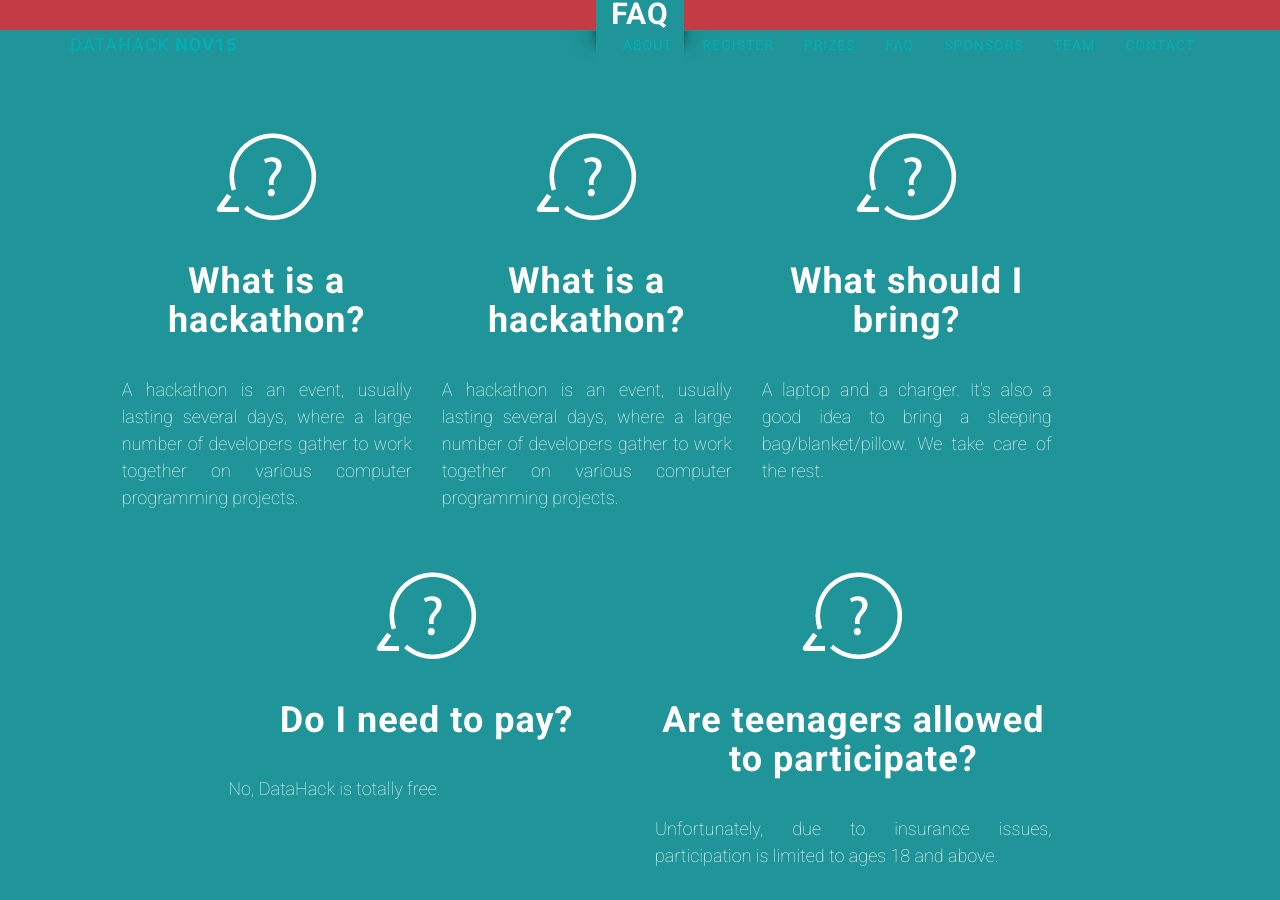
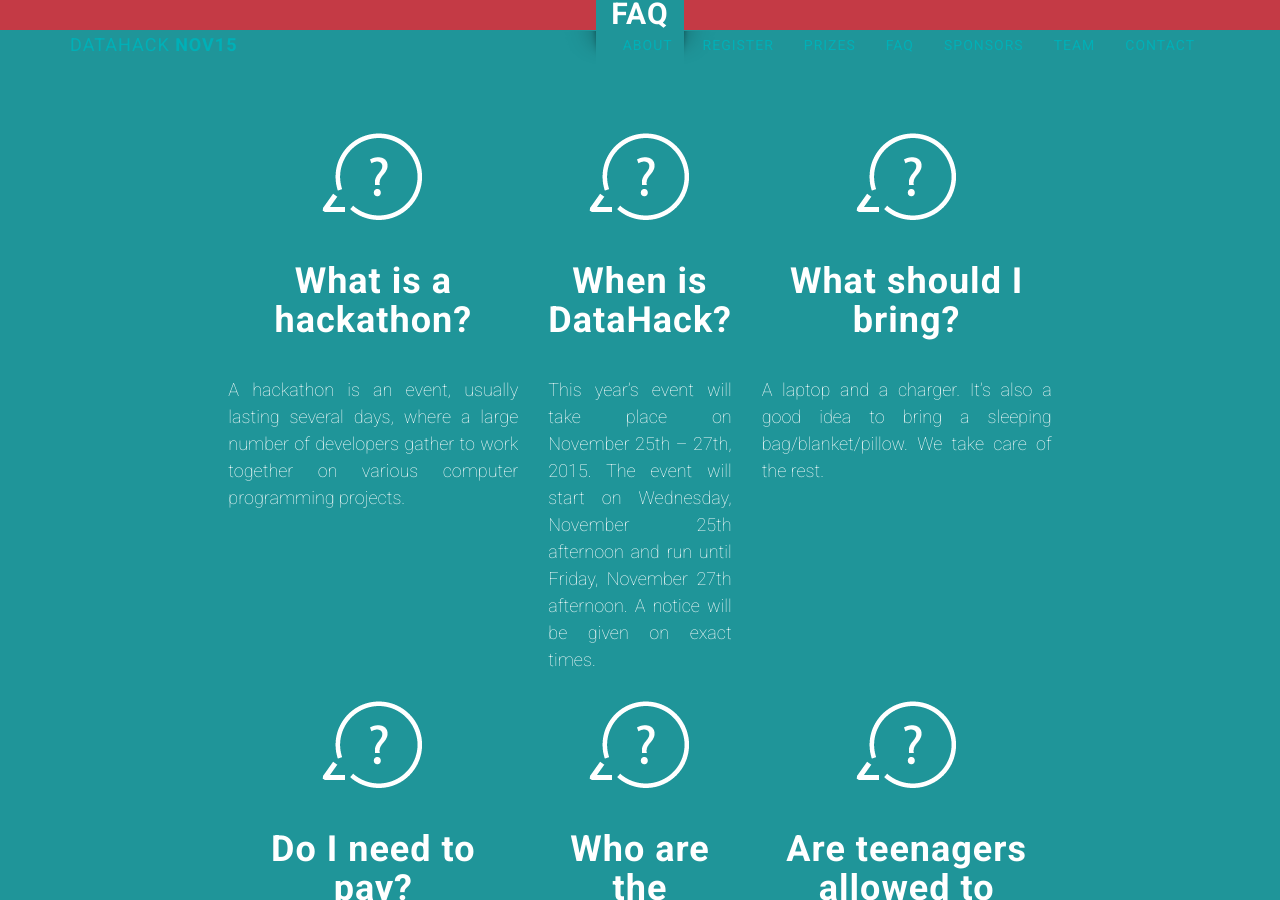
Before and after one commit to ido-staging/datahacksweb, a Jekyll site: the page built from index.html, in a window 1280 px wide and 900 px high, scrolled down 3851 px. Built offline with Jekyll 4.4.1, drawn with Linux system fonts in a browser that asks for light colours; some of the changed text lies outside the part shown.

Commit message:
prizes lineup and more faqs

```diff
--- a/_includes/faq.html
+++ b/_includes/faq.html
@@ -7,35 +7,35 @@
 
 <section id="faq" class="container content-section text-center color-cyan">
     <div class="row" align="justify">
-        <div class="col-md-1">
+        <div class="col-md-2">
         </div>
         <div class="col-md-3 text-light">
-            <img class="about-icon" src="img/icon_faq-04.png" alt="Datahack" style="display:block;margin:auto;margin-bottom:1cm;">
-            <h1 class="about-title" align="center">What is a hackathon?</h1>
+            <img class="faq-icon" src="img/icon_faq-04.png" alt="Datahack" style="display:block;margin:auto;margin-bottom:1cm;">
+            <h1 class="hackathon-title" align="center">What is a hackathon?</h1>
             <div class="left-text-column ">
             <p align="justify">
             A hackathon is an event, usually lasting several days, where a large number of developers gather to work together on various computer programming projects.
             </p>
             </div>
         </div>
-        <div class="col-md-3 text-light">
-            <img class="about-icon" src="img/icon_faq-04.png" alt="Datahack" style="display:block;margin:auto;margin-bottom:1cm;">
-            <h1 class="about-title" align="center">What is a hackathon?</h1>
+        <div class="col-md-2 text-light">
+            <img class="faq-icon" src="img/icon_faq-04.png" alt="Datahack" style="display:block;margin:auto;margin-bottom:1cm;">
+            <h1 class="when-title" align="center">When is DataHack?</h1>
             <div class="left-text-column ">
             <p align="justify">
-            A hackathon is an event, usually lasting several days, where a large number of developers gather to work together on various computer programming projects.
+            This year’s event will take place on November 25th – 27th, 2015. The event will start on Wednesday, November 25th afternoon and run until Friday, November 27th afternoon. A notice will be given on exact times.
             </p>
             </div>
         </div>
         <div class="col-md-3 text-light">
-            <img class="about-icon" src="img/icon_faq-04.png" alt="Location" style="display:block;margin:auto;margin-bottom:1cm;">
+            <img class="faq-icon" src="img/icon_faq-04.png" alt="Location" style="display:block;margin:auto;margin-bottom:1cm;">
             <h1 class="about-title" align="center">What should I bring?</h1>
             <div class="middle-text-column">
             <p align="justify">
             A laptop and a charger. It’s also a good idea to bring a sleeping bag/blanket/pillow. We take care of the rest.
             </p>
             </div>
-        <div class="col-md-1">
+        <div class="col-md-2">
         </div>
         <br><br><br>
       </div>
@@ -43,18 +43,27 @@
         <div class="row" align="justify">
             <div class="col-md-2">
             </div>
-            <div class="col-md-4 text-light">
-                <img class="about-icon" src="img/icon_faq-04.png" alt="Date" style="display:block;margin:auto;margin-bottom:1cm;">
-                <h1 class="about-title" align="center">Do I need to pay?</h1>
+            <div class="col-md-3 text-light">
+                <img class="faq-icon" src="img/icon_faq-04.png" alt="Date" style="display:block;margin:auto;margin-bottom:1cm;">
+                <h1 class="pay-title" align="center">Do I need to pay?</h1>
                 <div class="left-text-column ">
                 <p align="justify">
                 No, DataHack is totally free.
                 </p>
                 </div>
             </div>
-            <div class="col-md-4 text-light">
-                <img class="about-icon" src="img/icon_faq-04.png" alt="Participants" style="display:block;margin:auto;margin-bottom:1cm;">
-                <h1 class="about-title" align="center">Are teenagers allowed to participate?</h1>
+            <div class="col-md-2 text-light">
+                <img class="faq-icon" src="img/icon_faq-04.png" alt="Date" style="display:block;margin:auto;margin-bottom:1cm;">
+                <h1 class="judge-title" align="center">Who are the judges?</h1>
+                <div class="left-text-column ">
+                <p align="justify">
+                We are currently in the process of determining judges. An official notice will be given at a later date.
+                </p>
+                </div>
+            </div>
+            <div class="col-md-3 text-light">
+                <img class="faq-icon" src="img/icon_faq-04.png" alt="Participants" style="display:block;margin:auto;margin-bottom:1cm;">
+                <h1 class="teen-title" align="center">Are teenagers allowed to participate?</h1>
                 <div class="middle-text-column">
                 <p align="justify">
                 Unfortunately, due to insurance issues, participation is limited to ages 18 and above.
--- a/_includes/prizes.html
+++ b/_includes/prizes.html
@@ -7,20 +7,20 @@
 
 <section id="prizes" class="container content-section text-center color-red">
     <div class="row" align="justify">
-        <div class="col-md-1">
+        <div class="col-md-2">
         </div>
         <div class="col-md-3 text-light">
             <img class="first-prize-icon" src="img/icon_1st-02.png" alt="Datahack" style="display:block;margin:auto;margin-bottom:1cm;">
             <h1 class="first-prize-title" align="center">4000 ₪</h1>
         </div>
-        <div class="col-md-3 text-light">
+        <div class="col-md-2 text-light">
             <img class="about-icon" src="img/icon_2nd-02.png" alt="Datahack" style="display:block;margin:auto;margin-bottom:1cm;">
             <h1 class="about-title" align="center">2000 ₪</h1>
         </div>
         <div class="col-md-3 text-light">
             <img class="about-icon" src="img/icon_3rd-02.png" alt="Location" style="display:block;margin:auto;margin-bottom:1cm;">
             <h1 class="about-title" align="center">1000 ₪</h1>
-                <div class="col-md-1">
+                <div class="col-md-2">
                 </div>
         <br><br><br>
       </div>
```
